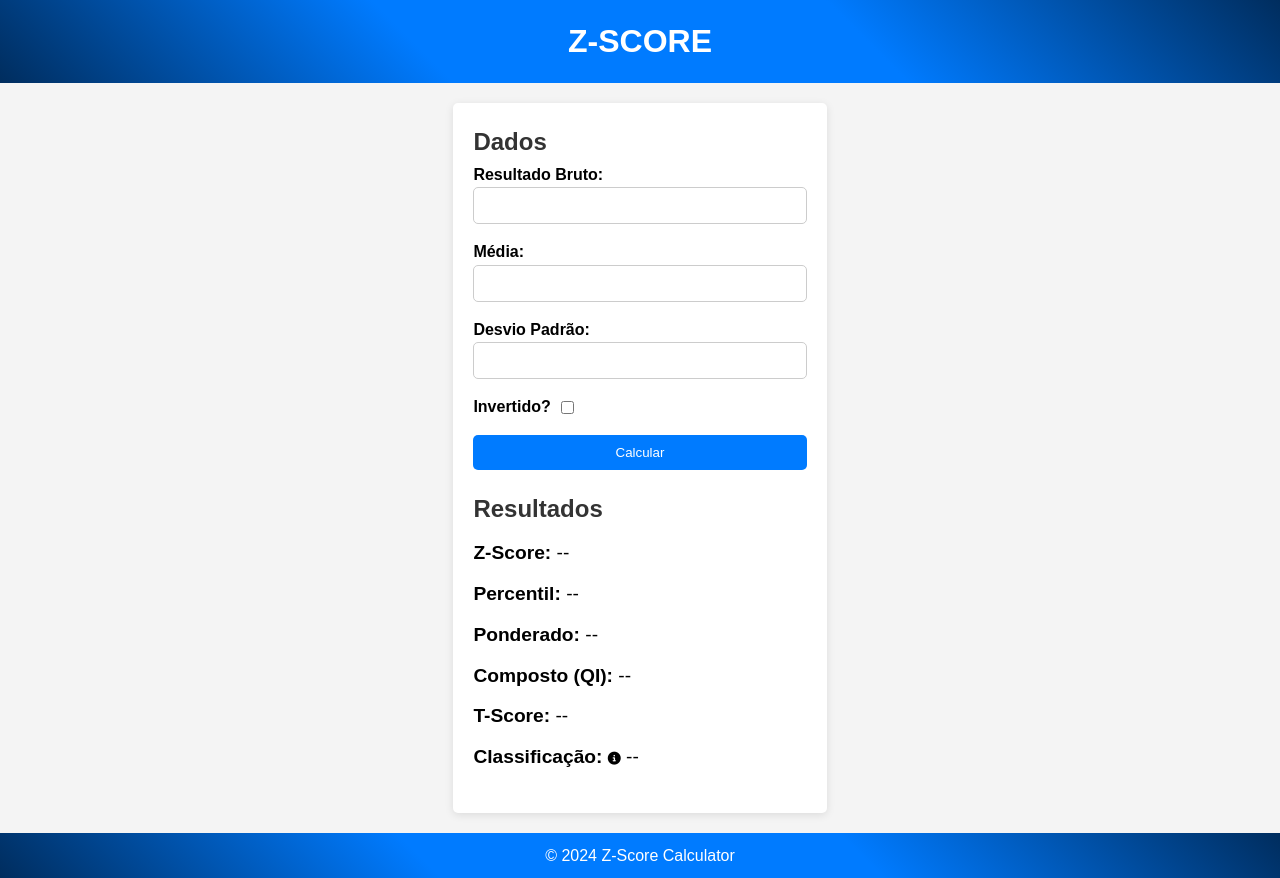
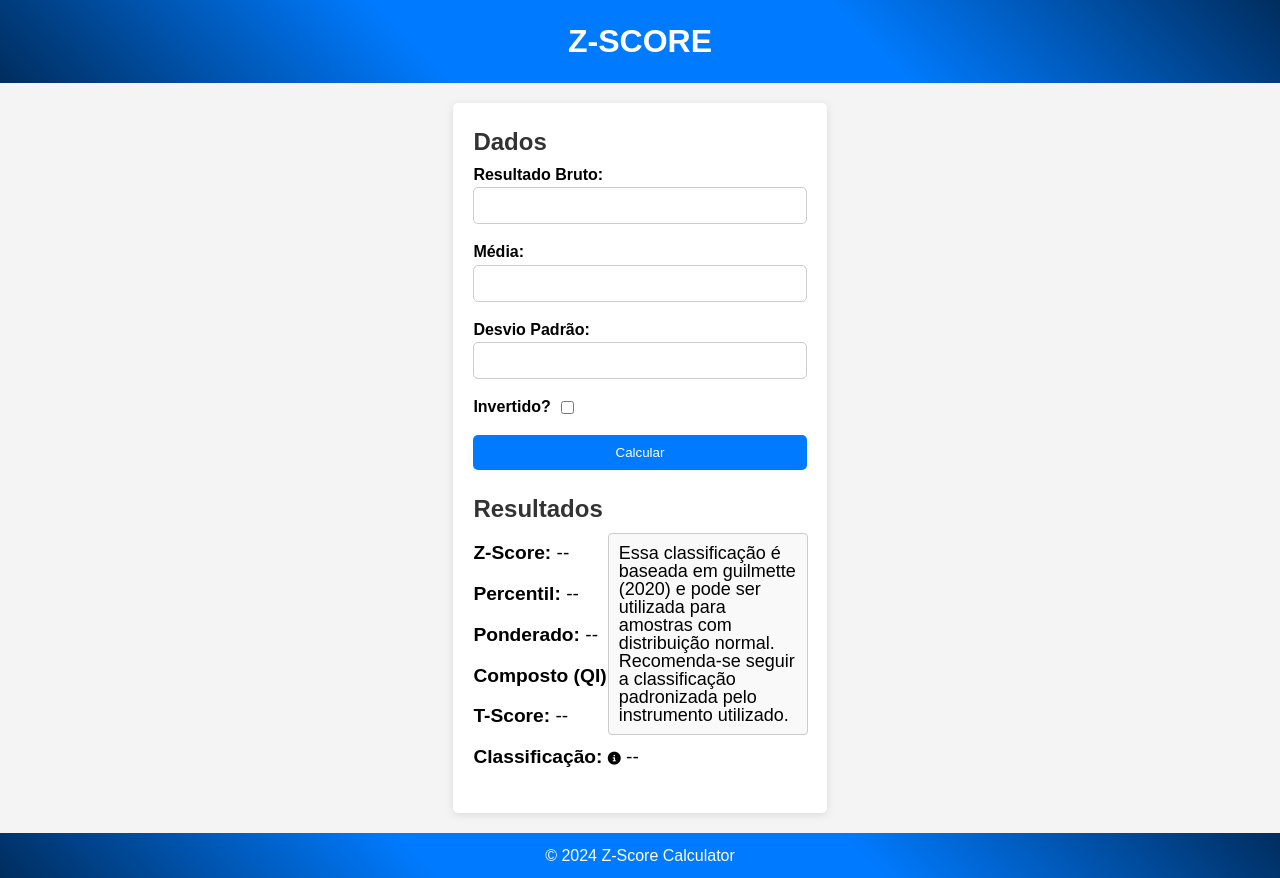
Before and after one commit to barbieri97/zscoreWeb, a website: page index.html in a window 1280 px wide. Both pictures are taken after a click on the icon 614 px from the left and 758 px from the top of the page. Drawn offline with Linux system fonts and the light colour scheme.

Commit message:
add card information about classification

```diff
--- a/index.html
+++ b/index.html
@@ -66,10 +66,13 @@
         <p>T-Score: <span id="t-score">--</span></p>
         <p>
           Classificação:
-          <i
-            class="fas fa-info-circle tooltip"
-            title="Classificação para amostras normatizadas segundo guilmette (2020)"
-          ></i>
+          <i class="fas fa-info-circle info">
+            <span class="info-card"
+              >Essa classificação é baseada em guilmette (2020) e pode ser
+              utilizada para amostras com distribuição normal. Recomenda-se
+              seguir a classificação padronizada pelo instrumento utilizado.
+            </span>
+          </i>
           <span id="classification">--</span>
         </p>
       </section>
--- a/src/css/style.css
+++ b/src/css/style.css
@@ -120,3 +120,26 @@ i {
   font-size: 13px;
   cursor: pointer;
 }
+
+.info {
+  position: relative;
+}
+
+.info-card {
+  display: none;
+  font-family: Arial, sans-serif;
+  font-size: large;
+  position: absolute;
+  background-color: #f9f9f9;
+  border: 1px solid #ccc;
+  padding: 10px;
+  border-radius: 4px;
+  width: 200px;
+  bottom: 30px;
+  left: 0;
+  z-index: 1;
+}
+
+.active {
+  display: block;
+}
--- a/src/index.ts
+++ b/src/index.ts
@@ -51,3 +51,13 @@ function handleFormSubmit(event: Event) {
 
 // Adicionando o listener ao formulário
 document.getElementById('zscore-form')!.addEventListener('submit', handleFormSubmit);
+
+// Adiciona o listener para as infos
+let infos = document.querySelectorAll(".info")
+infos.forEach((e) => {
+    e.addEventListener("click", () => {
+       let infoCard = e.querySelector(".info-card")!
+       infoCard.classList.toggle("active")
+       console.log("hello")
+    })
+})
```
Also changed, not shown: dist/index.js.
